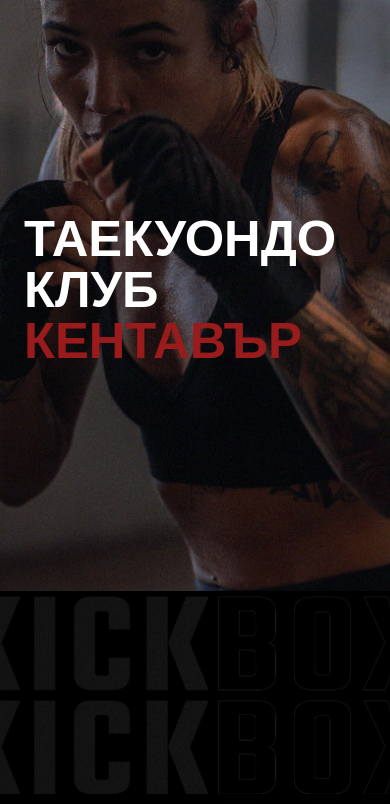
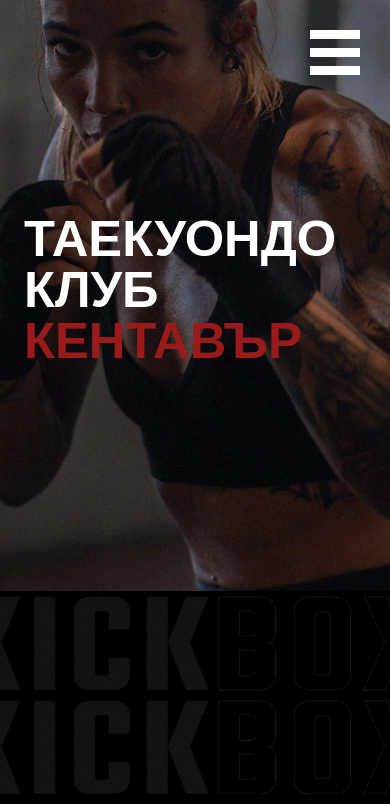
Before and after one commit to HristoBogdanov/kentavar, a Next.js app: page / in a window 390 px wide. Shown: the top 804 px of the page. Built offline with nearby package versions, Linux system fonts and the light colour scheme.

Commit message:
add navbar to pages

```diff
--- /dev/null
+++ b/app/about-us/page.tsx
@@ -0,0 +1,9 @@
+import React from "react";
+
+export default function page() {
+  return (
+    <div>
+      <h1>About Us</h1>
+    </div>
+  );
+}
--- a/app/layout.tsx
+++ b/app/layout.tsx
@@ -1,6 +1,7 @@
 import type { Metadata } from "next";
 import { Teko } from "next/font/google";
 import "./globals.css";
+import Navbar from "@/components/navbar/navbar";
 
 const teko = Teko({ subsets: ["latin"] });
 
@@ -16,7 +17,10 @@ export default function RootLayout({
 }>) {
   return (
     <html lang="bg">
-      <body className={teko.className}>{children}</body>
+      <body className={teko.className}>
+        <Navbar />
+        {children}
+      </body>
     </html>
   );
 }
--- a/app/page.tsx
+++ b/app/page.tsx
@@ -1,23 +1,10 @@
+import Hero from "@/components/hero";
 import Image from "next/image";
 
 export default function Home() {
   return (
     <main className="w-full min-h-screen flex flex-col lg:flex-col">
-      <div
-        style={{ backgroundImage: `url('hero1.jpg')` }}
-        className="absolute left-0 top-0 z-0 h-[70%] lg:h-full w-full lg:w-1/2 bg-cover bg-center flex justify-center items-center"
-      >
-        <div className="flex flex-col w-full p-6 text-white uppercase text-[13vw] leading-[13vw] lg:text-[6vw] lg:leading-[6vw] font-black">
-          <h1>Таекуондо</h1>
-          <h1>клуб</h1>
-          <h1 className="text-red-800">Кентавър</h1>
-        </div>
-      </div>
-
-      <div
-        style={{ backgroundImage: `url('hero2.jpg')` }}
-        className="absolute right-0 top-[70%] lg:top-0 z-0 h-[70%] lg:h-full w-full lg:w-1/2 bg-cover bg-center"
-      ></div>
+      <Hero />
     </main>
   );
 }
```
